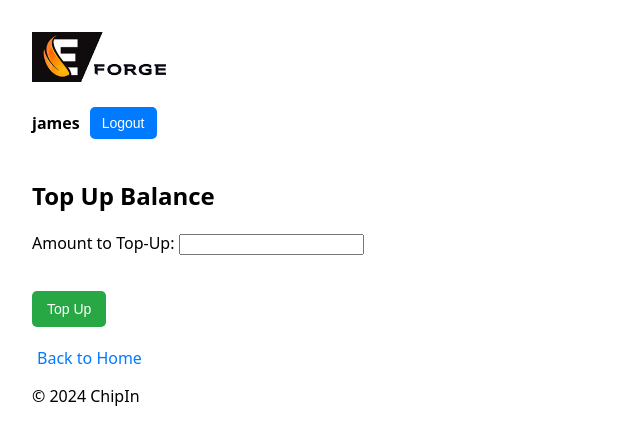
After one commit to ryantpather00-netizen/chipinnnn, a Django app: page /users/top-up/ in a window 1280 px wide. The commit adds this page. Shown: the top 445 px of the page, without its empty margins (0-640 px from the left). Run offline with Django 5.2, Linux system fonts and the light colour scheme; a user stored in the database is signed in.

Commit message:
added balance top up feature

```diff
--- a/chipin/templates/chipin/home.html
+++ b/chipin/templates/chipin/home.html
@@ -3,6 +3,8 @@
 {% block title %}ChipIn{% endblock %}
 {% block content %}
 <h1>ChipIn</h1>
+<h2>Current Balance: ${{ balance }}</h2>
+<a href="{% url 'users:top_up' %}">Top Up Balance</a>
 <p><a href="{% url 'chipin:my_invites' %}">View Invites</a> | <a href="{% url 'chipin:browse_groups' %}">Browse Groups</a></p>
 <h2>Your Groups</h2>
 <ul>
--- a/chipin/views.py
+++ b/chipin/views.py
@@ -11,9 +11,13 @@ from django.urls import reverse
 from django.views.decorators.http import require_POST
 import uuid
 
+
 @login_required(login_url='users:login')
 def home(request):
-    return render(request, "chipin/home.html")
+    profile = request.user.profile
+    return render(request, "chipin/home.html", {
+        'balance': profile.balance
+    })
 
 @login_required
 def create_group(request):
--- a/users/forms.py
+++ b/users/forms.py
@@ -11,12 +11,10 @@ class UserRegistrationForm(UserCreationForm):
 
     class Meta:
         model = User
-
         fields = ['email', 'password1', 'password2', 'first_name']
 
     def clean_email(self):
         email = self.cleaned_data['email'].strip().lower()
-
         if User.objects.filter(username__iexact=email).exists():
             raise forms.ValidationError("An account with this email already exists.")
         return email
@@ -33,14 +31,14 @@ class UserRegistrationForm(UserCreationForm):
     def save(self, commit=True):
         user = super().save(commit=False)
         email = self.cleaned_data['email'].strip().lower()
-        user.username = email
+        user.username = email            # username mirrors email
         user.email = email
         user.first_name = self.cleaned_data['first_name']
         user.last_name = self.cleaned_data['surname']
 
         if commit:
             user.save()
-
+            # ensure profile & nickname
             profile, _ = Profile.objects.get_or_create(user=user)
             profile.nickname = self.cleaned_data['nickname']
             profile.save(update_fields=['nickname'])
@@ -52,3 +50,11 @@ class EmailAuthenticationForm(AuthenticationForm):
         label="Email",
         widget=forms.EmailInput(attrs={"autofocus": True})
     )
+
+class TopUpForm(forms.Form):
+    amount = forms.DecimalField(
+        min_value=0.01,
+        max_digits=5,
+        decimal_places=2,
+        label="Amount to Top-Up"
+    )
--- /dev/null
+++ b/users/templates/users/top_up.html
@@ -0,0 +1,14 @@
+
+{% extends 'chipin/base.html' %}
+
+{% block content %}
+<h2>Top Up Balance</h2>
+
+<form method="post">
+    {% csrf_token %}
+    {{ form.as_p }}
+    <button type="submit">Top Up</button>
+</form>
+
+<a href="{% url 'chipin:home' %}">Back to Home</a>
+{% endblock %}
--- a/users/urls.py
+++ b/users/urls.py
@@ -5,4 +5,5 @@ urlpatterns = [
     path('login/', views.login_view, name='login'),
     path('logout/', views.logout_view, name='logout'),
     path('register/', views.register, name='register'),
+    path('top-up/', views.top_up, name='top_up'),
 ]
--- a/users/views.py
+++ b/users/views.py
@@ -7,7 +7,8 @@ from django.http import HttpResponseRedirect
 from django.urls import reverse
 from django.contrib.auth.decorators import login_required
 from django.contrib import messages
-from .forms import UserRegistrationForm, EmailAuthenticationForm
+from .forms import UserRegistrationForm, EmailAuthenticationForm, TopUpForm
+from .models import Transaction
 
 RECAPTCHA_VERIFY_URL = "https://www.google.com/recaptcha/api/siteverify"
 
@@ -89,3 +90,22 @@ def logout_view(request):
     logout(request)
     messages.success(request, "Successfully logged out.")
     return redirect('users:login')
+
+@login_required(login_url='users:login')
+def top_up(request):
+    if request.method == 'POST':
+        form = TopUpForm(request.POST)
+        if form.is_valid():
+            amount = form.cleaned_data['amount']
+            profile = request.user.profile
+            profile.balance += amount
+            profile.save()
+
+            Transaction.objects.create(user=request.user, amount=amount)
+
+            messages.success(request, f"Your balance has been topped up by ${amount}.")
+            return redirect('chipin:home')
+    else:
+        form = TopUpForm()
+
+    return render(request, 'users/top_up.html', {'form': form})
```
Also changed, not shown: users/models.py (+8 -0 lines), db.sqlite3, users/migrations/0003_transaction.py (added).
